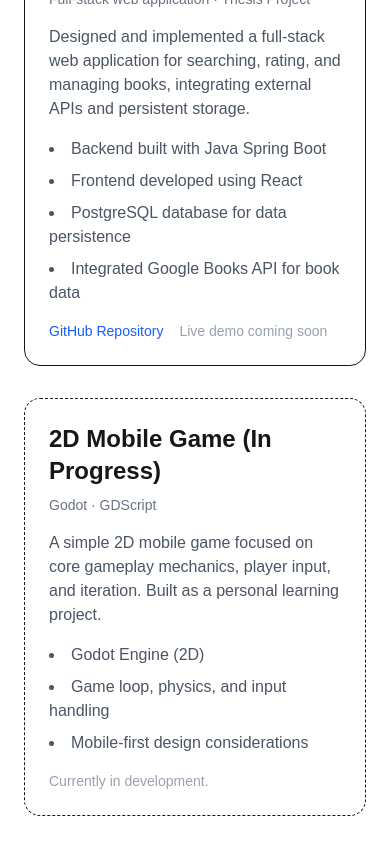
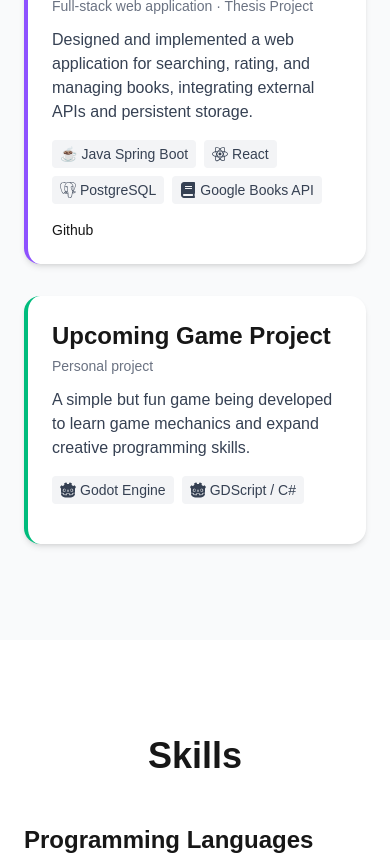
Before and after one commit to majaxpan/portfolio, a Next.js app: page / in a window 390 px wide. Shown: the part 3860-4715 px from the top of the page. Built offline with nearby package versions, Linux system fonts and the light colour scheme.

Commit message:
Added Projects section styling

```diff
--- a/app/components/Projects.tsx
+++ b/app/components/Projects.tsx
@@ -1,73 +1,109 @@
+"use client";
+
+import { motion } from "framer-motion";
+import { SiReact, SiPostgresql, SiGodotengine } from "react-icons/si";
+import { FaBook } from "react-icons/fa"; // fallback for Google Books API
+
 export default function Projects() {
+  const techIcons: Record<string, JSX.Element> = {
+    "Java Spring Boot": <span>☕</span>,
+    React: <SiReact className="w-4 h-4" />,
+    PostgreSQL: <SiPostgresql className="w-4 h-4" />,
+    "Google Books API": <FaBook className="w-4 h-4" />,
+    "Godot Engine": <SiGodotengine className="w-4 h-4" />,
+    "GDScript / C#": <SiGodotengine className="w-4 h-4" />,
+  };
+
+  const projects = [
+    {
+      title: "Book Search & Rating Platform",
+      type: "Full-stack web application · Thesis Project",
+      description:
+        "Designed and implemented a web application for searching, rating, and managing books, integrating external APIs and persistent storage.",
+      tech: ["Java Spring Boot", "React", "PostgreSQL", "Google Books API"],
+      github: "https://github.com/majaxpan/bookapp",
+      demo: "#",
+      color: "violet-500",
+    },
+    {
+      title: "Upcoming Game Project",
+      type: "Personal project",
+      description:
+        "A simple but fun game being developed to learn game mechanics and expand creative programming skills.",
+      tech: ["Godot Engine", "GDScript / C#"],
+      github: "#",
+      demo: "#",
+      color: "emerald-500",
+    },
+  ];
+
   return (
-    <section id="projects" className="min-h-screen px-6 py-24">
-      <h2 className="text-4xl font-bold text-center mb-12">Projects</h2>
+    <section id="projects" className="min-h-screen px-6 py-24 bg-gray-50">
+      <h2 className="text-4xl font-bold text-center mb-12 relative after:block after:w-24 after:h-1 after:bg-violet-500 after:mx-auto after:mt-2">
+        Projects
+      </h2>
 
-      <div className="max-w-4xl mx-auto grid gap-8">
-        {/* Thesis Project */}
-        <div className="border rounded-2xl p-6">
-          <h3 className="text-2xl font-semibold mb-2">
-            Book Search & Rating Platform
-          </h3>
+      <div className="max-w-5xl mx-auto grid md:grid-cols-2 gap-8">
+        {projects.map((proj, index) => (
+          <motion.div
+            key={index}
+            className={`relative bg-white p-6 rounded-2xl shadow-md border-l-4 border-${proj.color} overflow-hidden`}
+            initial={{ opacity: 0, y: 20 }}
+            whileInView={{ opacity: 1, y: 0 }}
+            viewport={{ once: true }}
+            transition={{ duration: 0.8, delay: index * 0.2 }}
+            whileHover={{ y: -5, boxShadow: "0px 15px 25px rgba(0,0,0,0.2)" }}
+          >
+            {/* Gradient overlay on hover */}
+            <motion.div
+              className="absolute inset-0 rounded-2xl pointer-events-none"
+              initial={{ opacity: 0 }}
+              whileHover={{ opacity: 0.08 }}
+              style={{ background: "linear-gradient(135deg, #6b21a8, #10b981)" }}
+            />
 
-          <p className="text-sm text-gray-500 mb-4">
-            Full-stack web application · Thesis Project
-          </p>
+            <h3 className="text-2xl font-semibold mb-1 relative z-10">{proj.title}</h3>
+            <p className="text-sm text-gray-500 mb-3 relative z-10">{proj.type}</p>
+            <p className="text-gray-700 mb-4 relative z-10">{proj.description}</p>
 
-          <p className="text-gray-600 mb-4">
-            Designed and implemented a full-stack web application for searching,
-            rating, and managing books, integrating external APIs and persistent
-            storage.
-          </p>
+            {/* Tech stack with icons and hover bounce */}
+            <div className="flex flex-wrap gap-2 mb-4 relative z-10">
+              {proj.tech.map((tech, i) => (
+                <motion.div
+                  key={i}
+                  className="flex items-center gap-1 bg-gray-100 px-2 py-1 rounded text-sm text-gray-700 cursor-default"
+                  whileHover={{ scale: 1.2, y: -2 }}
+                  transition={{ type: "spring", stiffness: 200, damping: 10 }}
+                >
+                  {techIcons[tech] || <span className="w-2 h-2 rounded-full bg-gray-500 inline-block" />}
+                  {tech}
+                </motion.div>
+              ))}
+            </div>
 
-          <ul className="list-disc list-inside text-gray-600 space-y-2 mb-4">
-            <li>Backend built with Java Spring Boot</li>
-            <li>Frontend developed using React</li>
-            <li>PostgreSQL database for data persistence</li>
-            <li>Integrated Google Books API for book data</li>
-          </ul>
-
-          <div className="flex gap-4 mt-4">
-            <a
-              href="https://github.com/majaxpan/bookapp"
-              target="_blank"
-              rel="noopener noreferrer"
-              className="text-sm font-medium text-blue-600 hover:underline"
-            >
-              GitHub Repository
-            </a>
-
-            <span className="text-sm text-gray-400">
-              Live demo coming soon
-            </span>
-          </div>
-        </div>
-
-        {/* Game Project – Placeholder */}
-        <div className="border rounded-2xl p-6 border-dashed">
-          <h3 className="text-2xl font-semibold mb-2">
-            2D Mobile Game (In Progress)
-          </h3>
-
-          <p className="text-sm text-gray-500 mb-4">
-            Godot · GDScript
-          </p>
-
-          <p className="text-gray-600 mb-4">
-            A simple 2D mobile game focused on core gameplay mechanics,
-            player input, and iteration. Built as a personal learning project.
-          </p>
-
-          <ul className="list-disc list-inside text-gray-600 space-y-2 mb-4">
-            <li>Godot Engine (2D)</li>
-            <li>Game loop, physics, and input handling</li>
-            <li>Mobile-first design considerations</li>
-          </ul>
-
-          <p className="text-sm text-gray-400">
-            Currently in development.
-          </p>
-        </div>
+            {/* Links with animated underline */}
+            <div className="flex gap-6 relative z-10">
+              {proj.github !== "#" && (
+                <a
+                  href={proj.github}
+                  target="_blank"
+                  className={`text-${proj.color} text-sm relative after:block after:h-0.5 after:bg-current after:absolute after:left-0 after:bottom-0 after:scale-x-0 after:origin-left after:transition-transform after:duration-300 hover:after:scale-x-100`}
+                >
+                  Github
+                </a>
+              )}
+              {proj.demo !== "#" && (
+                <a
+                  href={proj.demo}
+                  target="_blank"
+                  className={`text-${proj.color} text-sm relative after:block after:h-0.5 after:bg-current after:absolute after:left-0 after:bottom-0 after:scale-x-0 after:origin-left after:transition-transform after:duration-300 hover:after:scale-x-100`}
+                >
+                  Demo
+                </a>
+              )}
+            </div>
+          </motion.div>
+        ))}
       </div>
     </section>
   );
```
Also changed, not shown: package.json (+4 -3 lines), 1 other file (tests, documents, lock files or other folders).
